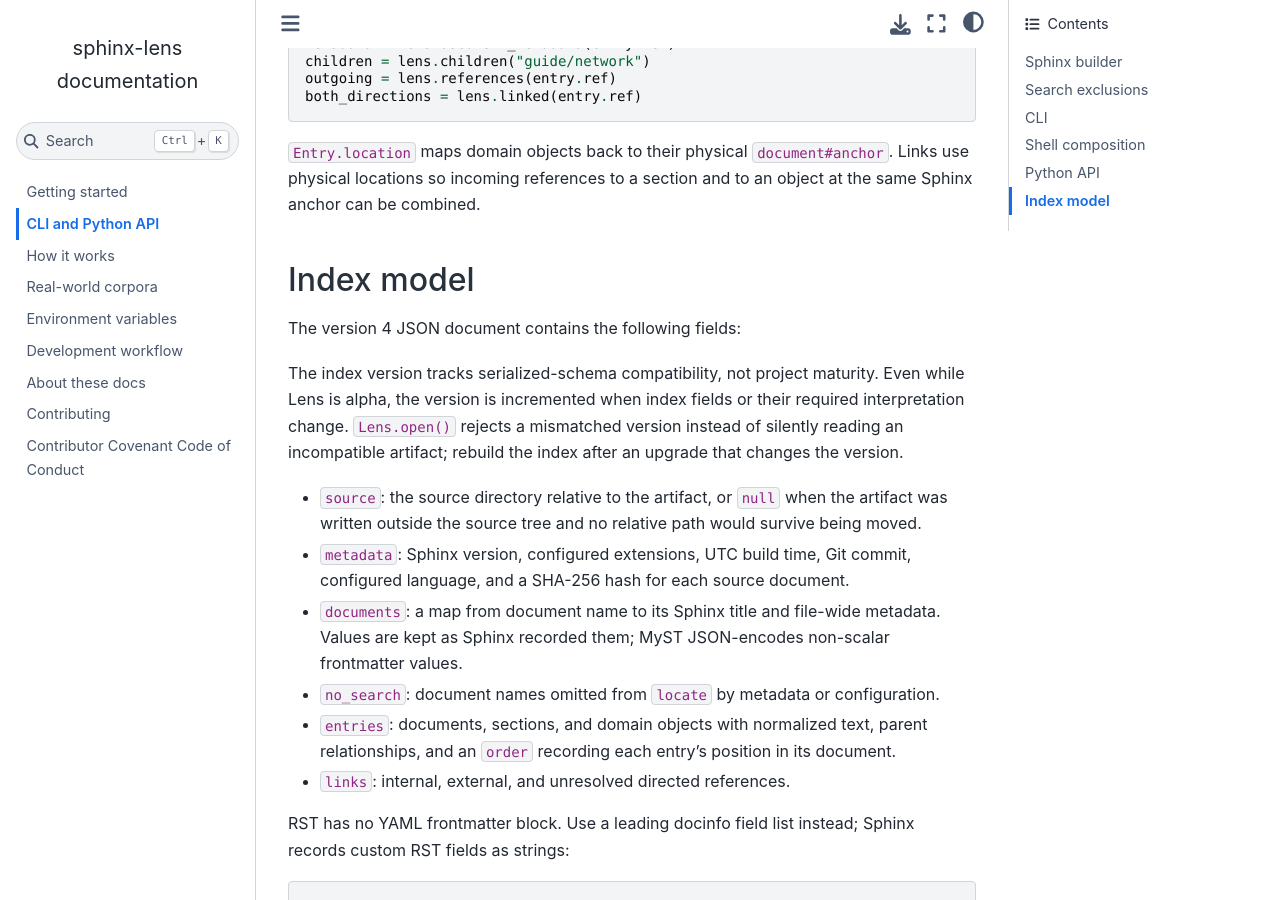
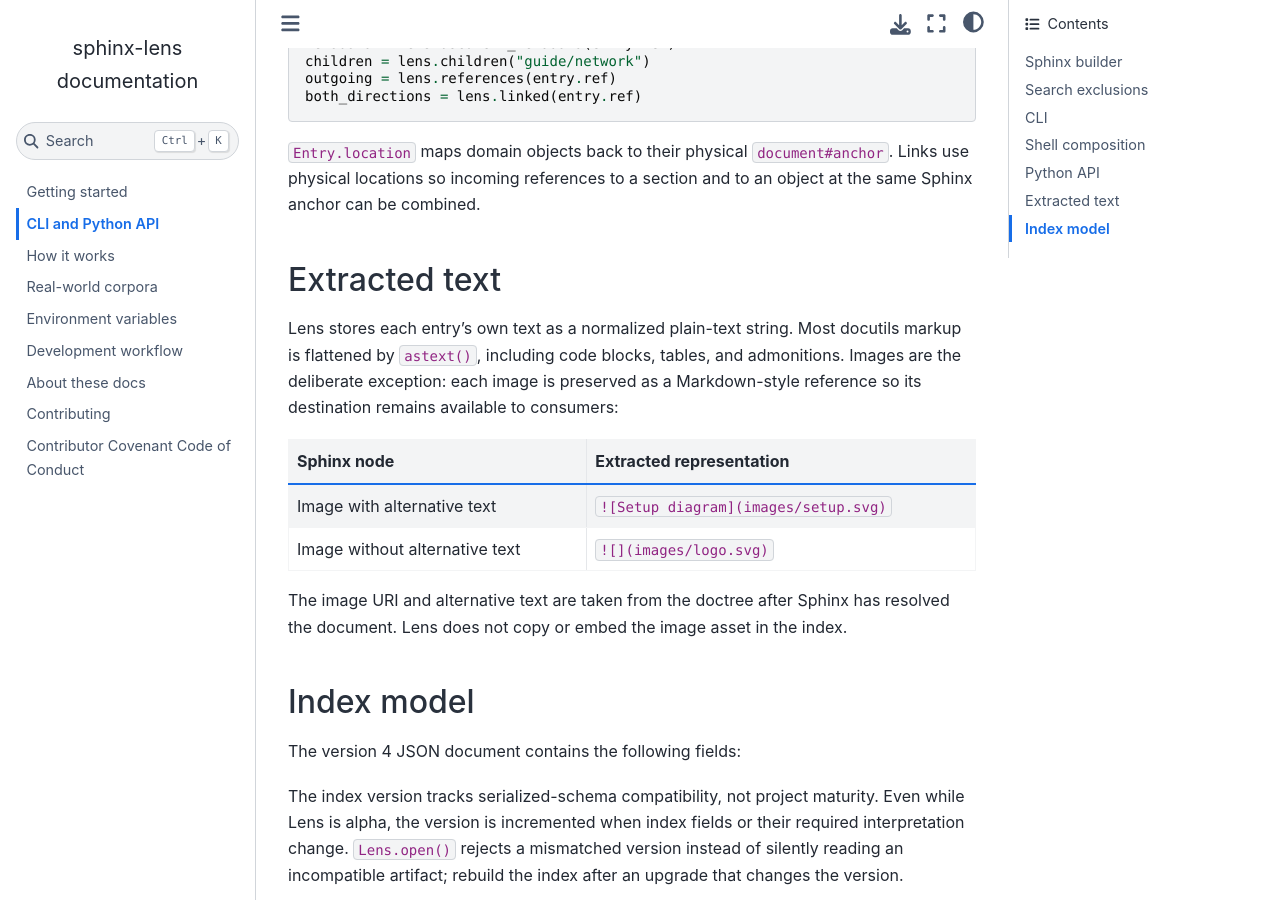
Before and after one commit to mgaitan/sphinx-lens, a Sphinx documentation site: the page built from docs/reference.md, in a window 1280 px wide and 900 px high, scrolled down 3341 px. Built offline with Sphinx 7.4.7 and the Sphinx Book theme 1.1.4, drawn with Linux system fonts in a browser that asks for light colours.

Commit message:
Preserve images in extracted text

```diff
--- a/docs/reference.md
+++ b/docs/reference.md
@@ -161,6 +161,21 @@
 Links use physical locations so incoming references to a section and to an
 object at the same Sphinx anchor can be combined.
 
+## Extracted text
+
+Lens stores each entry's own text as a normalized plain-text string. Most docutils
+markup is flattened by `astext()`, including code blocks, tables, and admonitions.
+Images are the deliberate exception: each image is preserved as a Markdown-style
+reference so its destination remains available to consumers:
+
+| Sphinx node | Extracted representation |
+| --- | --- |
+| Image with alternative text | `![Setup diagram](images/setup.svg)` |
+| Image without alternative text | `![](images/logo.svg)` |
+
+The image URI and alternative text are taken from the doctree after Sphinx has
+resolved the document. Lens does not copy or embed the image asset in the index.
+
 ## Index model
 
 The version 4 JSON document contains the following fields:
```
Also changed, not shown: docs/design.md (+2 -1 lines), 2 other files.
